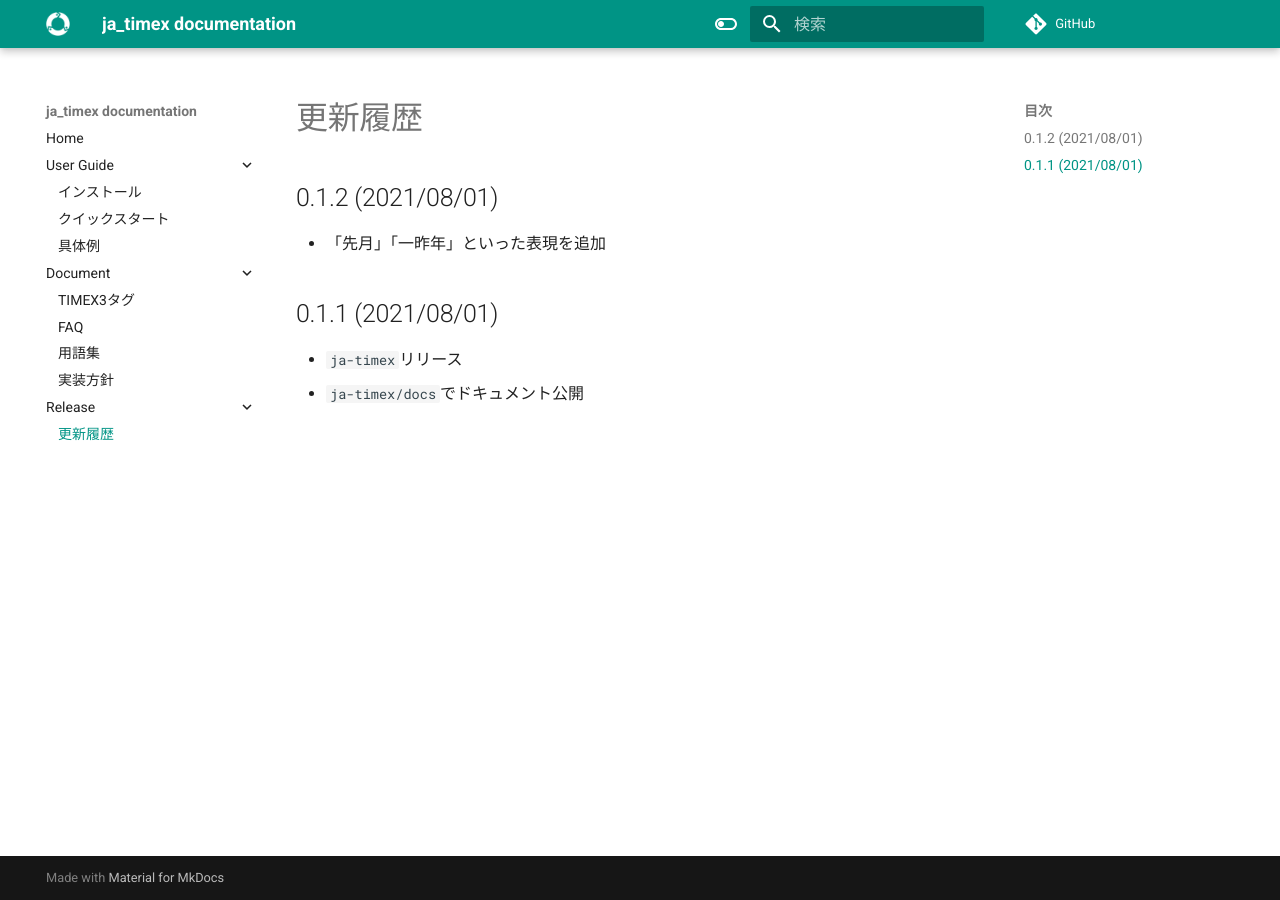
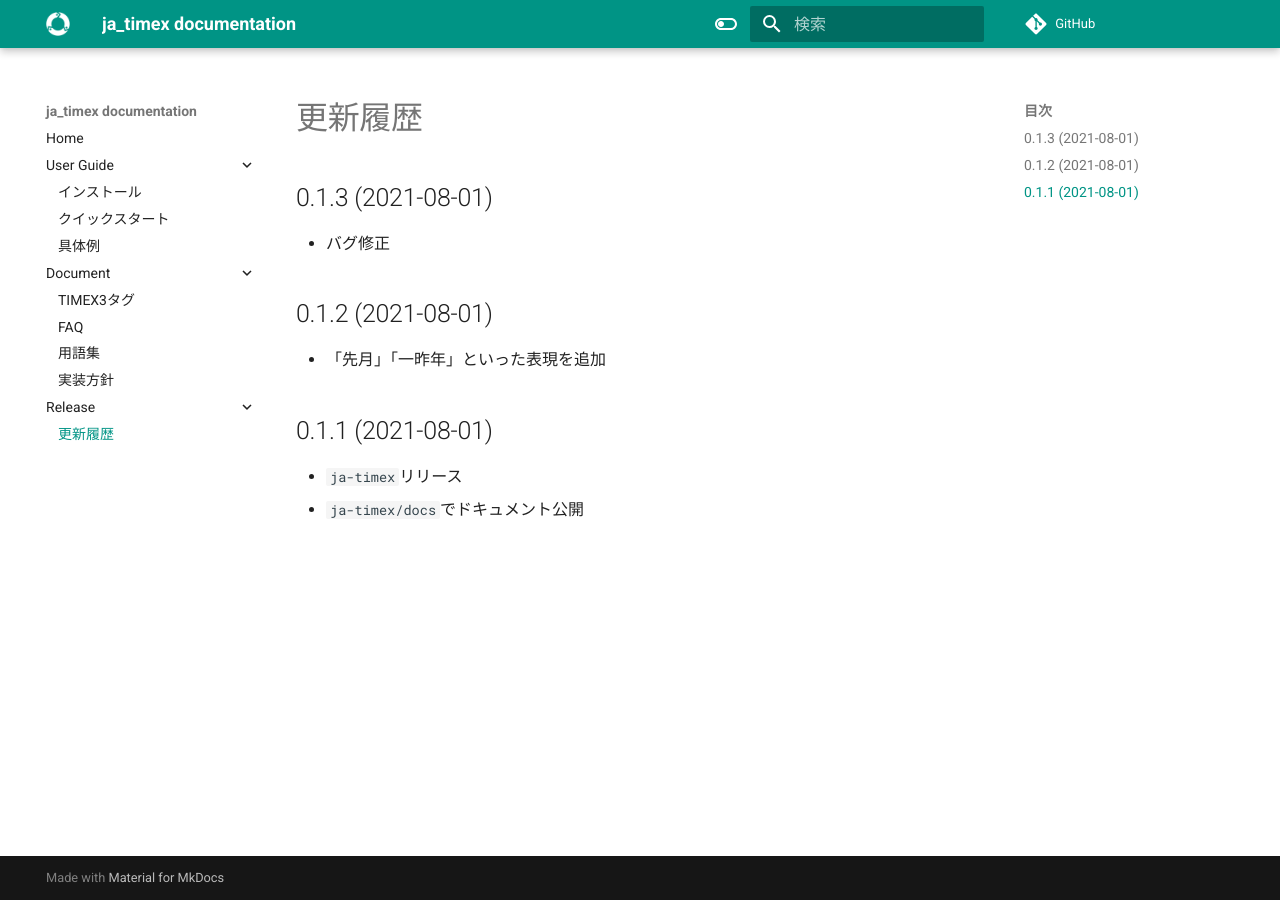
Before and after one commit to yagays/ja-timex, an MkDocs documentation site: the page built from docs/docs/changelog.md, in a window 1280 px wide. Built offline with MkDocs 1.6.1 and Material for MkDocs 9.7.7, drawn with Linux system fonts in a browser that asks for light colours; comment, search, counter and statistics services are not loaded.

Commit message:
bump up version

```diff
--- a/docs/docs/changelog.md
+++ b/docs/docs/changelog.md
@@ -1,10 +1,14 @@
 # 更新履歴
 
-## 0.1.2 (2021/08/01)
+## 0.1.3 (2021-08-01)
+
+- バグ修正
+
+## 0.1.2 (2021-08-01)
 
 - 「先月」「一昨年」といった表現を追加
 
-## 0.1.1 (2021/08/01)
+## 0.1.1 (2021-08-01)
 
 - `ja-timex`リリース
 - `ja-timex/docs`でドキュメント公開
--- a/pyproject.toml
+++ b/pyproject.toml
@@ -1,6 +1,6 @@
 [tool.poetry]
 name = "ja-timex"
-version = "0.1.2"
+version = "0.1.3"
 description = "Analyze and parse natural language temporal expression from Japanese sentences"
 authors = ["Yuki Okuda <y.okuda@dr-ubie.com>"]
 license = "MIT"
```
